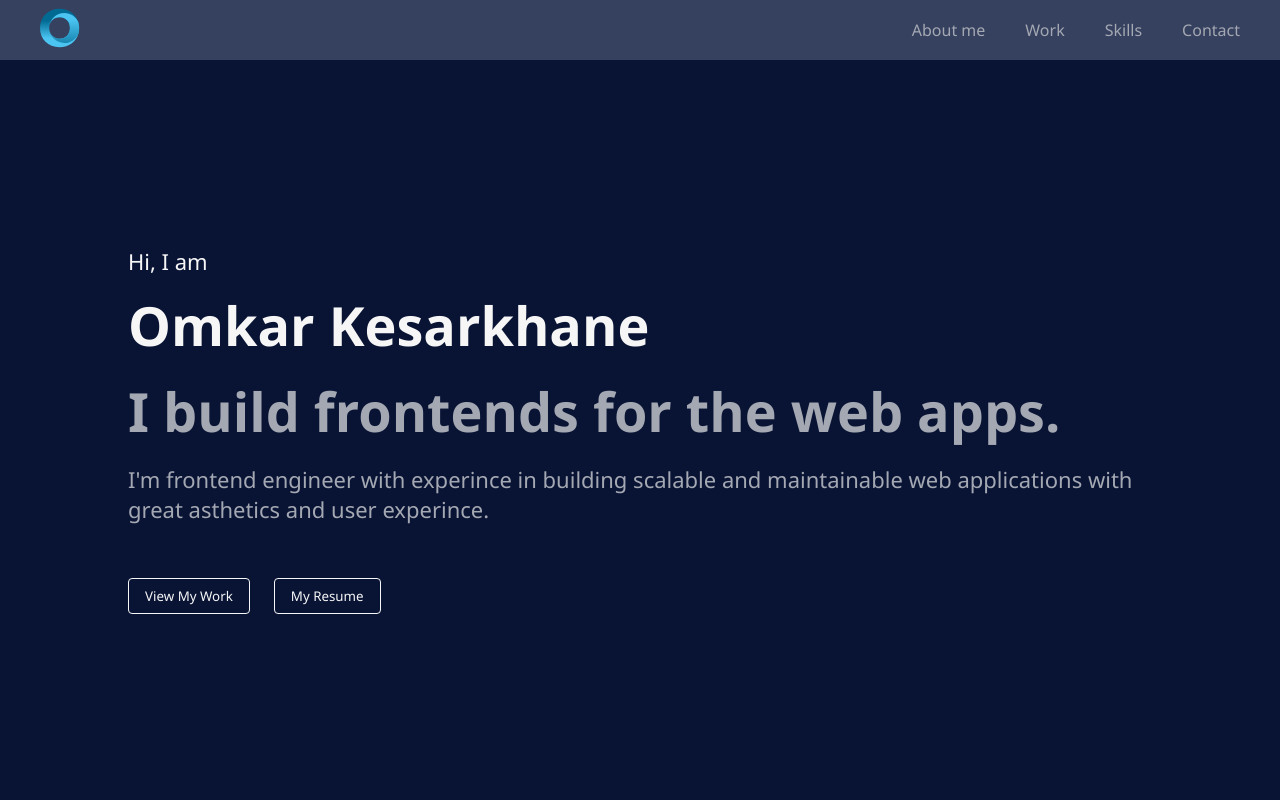
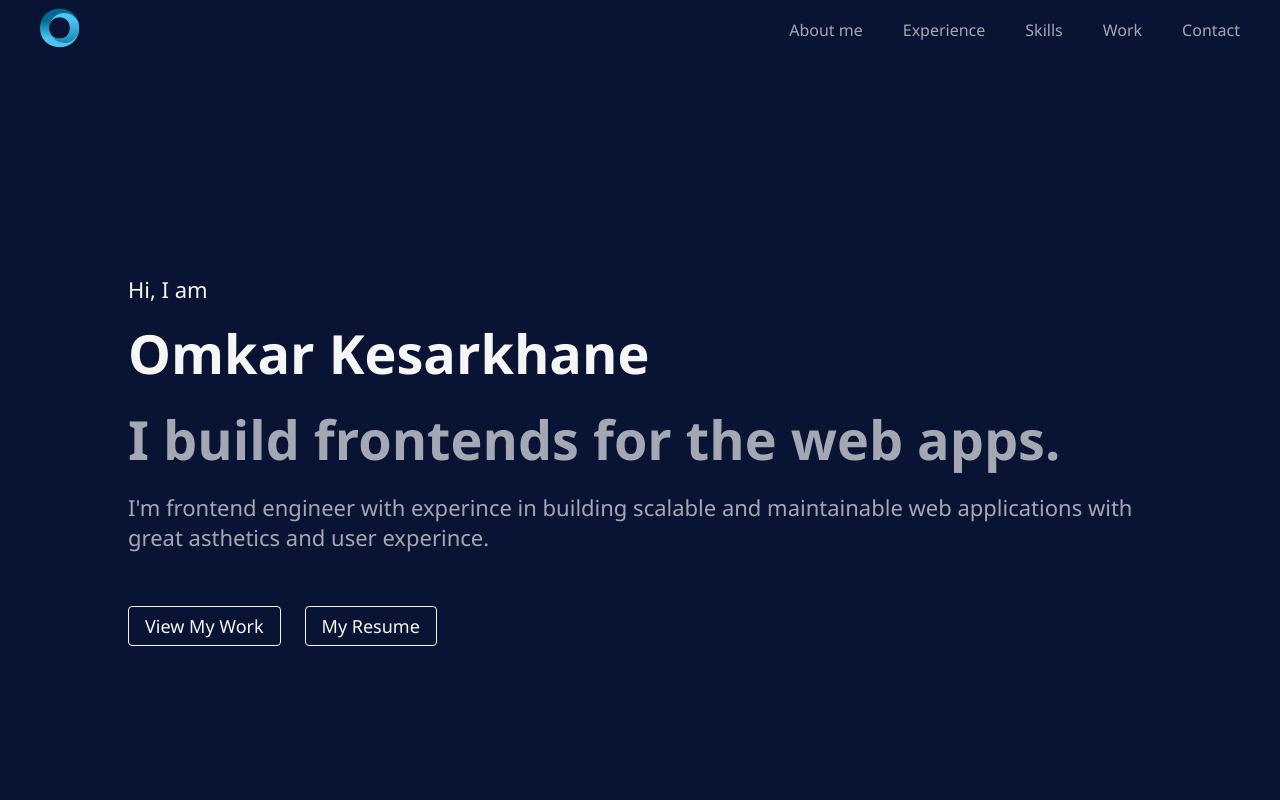
Before and after one commit to OmkarKesarkhane/website, a React (Create React App) app: page / in a window 1280 px wide. Shown: the top 800 px of the page. Built offline with nearby package versions, Linux system fonts and the light colour scheme.

Commit message:
FIX : Minor UI fixes

```diff
--- a/src/App.module.scss
+++ b/src/App.module.scss
@@ -1,3 +1,8 @@
+@import './SCSS/mixins';
 .App{
     background: var(--background);
+
+    @include Desktop(){
+        padding-top: 60px;
+    }
 }
--- a/src/Components/ContactMe/ContactMe.js
+++ b/src/Components/ContactMe/ContactMe.js
@@ -4,7 +4,7 @@ import { MdEmail } from 'react-icons/md';
 
 function ContactMe() {
   return (
-    <section id='contact-me'>
+    <section id='contact'>
       <div className={styles.contactContainer}>
         <div className='section-heading-container'>
           <p className='section-heading'>Get in touch</p>
--- a/src/Components/Home/Home.module.scss
+++ b/src/Components/Home/Home.module.scss
@@ -13,13 +13,13 @@
 }
 
 .home{
-
-    min-height: calc(100vh - 60px);
+    min-height: calc(100vh);
     display: flex;
     flex-direction: column;
     justify-content: center;
 
     .head{
+
         .hi{
             color: var(--secondary);
             font-size: $regular;
@@ -74,6 +74,16 @@
                 margin-top: 54px;
             }
 
+            button{
+                font-size: $small;
+                line-height: 20px;
+
+                @include Desktop() {
+                    font-size: $medium;
+                    line-height: 22px;
+                }
+            }
+
             .workbtn{
                 margin-right: 12px;
 
--- a/src/Components/Logo/Logo.js
+++ b/src/Components/Logo/Logo.js
@@ -9,8 +9,9 @@ function Logo() {
   const { state, dispatch } = useContext(portfolioContext);
   const [routes] = useState([
     { name: 'about-me', label: 'About me', id: '#about-me' },
+    { name: 'experience', label: 'Experience', id: '#experience' },
+    { name: 'skills', label: 'Skills', id: '#skills' },
     { name: 'projects', label: 'Work', id: '#projects' },
-    { name: 'skills', label: 'Skills', id: '#skills' },
     { name: 'contact', label: 'Contact', id: '#contact' },
   ]);
 
@@ -45,7 +46,7 @@ function Logo() {
             className={styles.crossContainer}
             onClick={(e) => handleClick(e)}
           >
-            <FaBars className='icon' />
+            <FaBars className='icon' size={20} />
           </div>
           <div
             style={{
@@ -54,7 +55,7 @@ function Logo() {
             className={styles.sliderList}
           >
             <div className={styles.icon}>
-              <FaTimes onClick={(e) => handleClick(e)} />
+              <FaTimes size={20} onClick={(e) => handleClick(e)} />
             </div>
             <ul>
               {routes &&
--- a/src/Components/Logo/Logo.module.scss
+++ b/src/Components/Logo/Logo.module.scss
@@ -1,3 +1,5 @@
+@import '../../SCSS/variables';
+
 .navbar-container{
   width: 100%;
 
@@ -7,7 +9,11 @@
     justify-content: space-between;
     align-items: center;
     padding: 0 40px;
-    background: var(--light-background);
+    position: fixed;
+    background-color: var(--background);
+    width: 100%;
+    z-index: 999;
+    top: 0;
 
     .links-container{
       display: flex;
@@ -28,15 +34,22 @@
   .drawer{
     padding: 20px;
     display: flex;
-    justify-content: flex-start;
+    justify-content: flex-end;
     width: 100%;
     background: var(--background);
+    position: fixed;
+    z-index: 999;
+    top: 0;
 
     .crossContainer{
-      display: flex;
-      flex-direction: column;
-      width: fit-content;
       color: var(--secondary);
+      width: 100%;
+      text-align: right;
+      cursor: pointer;
+
+      &:hover{
+        color: var(--primary);
+      }
     }
   }
 
@@ -44,16 +57,24 @@
 
   .sliderList {
     position: fixed;
-    background-color: var(--primary);
-    width: 50%;
+    background-color: var(--light-background);
+    width: 70%;
     height: 100%;
-    left: 0;
+    right: 0;
     top: 0;
+    padding: 16px 24px;
+    box-shadow: 0px 0px 18px 1px #393a3d;
+    z-index: 999;
 
     .icon{
       color: var(--secondary);
       width: 100%;
       text-align: right;
+      cursor: pointer;
+
+      &:hover{
+        color: var(--primary);
+      }
     }
 
     ul{
@@ -63,16 +84,12 @@
         margin: 15px 0;
         padding-left: 5px;
         font-size: 16px;
-        color: var(--background);
+        color: var(--secondary);
         height: 30px;
-        border-bottom: 1px solid rgb(194, 194, 196);
-      }
-      Link {
-        text-decoration: none;
-      }
-      li:hover {
-        transform: scale(1.05);
-        color: rgb(247, 247, 247);
+
+        &:hover {
+          color: var(--primary) !important;
+        }
       }
     }
   }
--- a/src/Components/Projects/Projects.js
+++ b/src/Components/Projects/Projects.js
@@ -1,9 +1,9 @@
 import React from 'react';
 import styles from './Projects.module.scss';
-// import zomato from '../../Images/projects/Zomato.png';
+import zomato from '../../Images/projects/Zomato.png';
 import organiser from '../../Images/projects/pro-organiser.jpg';
-// import FinancePortfolio from '../../Images/projects/FinancePortfolio.png';
-// import expenseTracker from '../../Images/projects/ExpenseTracker.png';
+import FinancePortfolio from '../../Images/projects/FinancePortfolio.png';
+import expenseTracker from '../../Images/projects/ExpenseTracker.png';
 import FoodDeliveryApp from '../../Images/projects/FoodDevlieryApp.png';
 import { FaExternalLinkAlt, FaGithub } from 'react-icons/fa';
 
@@ -12,7 +12,11 @@ function Projects() {
     {
       name: 'Food Order Application',
       description:
-        'Pro organiser is an app where one can add tasks, assign team members to the task and track task progress. The created task can be moved/dragged between different lanes as per the progress. The created task can be moved/dragged between different lanes as per the progress The created task can be moved/dragged between different lanes as per the progress The created task can be moved/dragged between different lanes as per the progress',
+        "Built using Zomato API's to get freshest restaurant content." +
+        ' One can search for avaible restaurants, cafes, etc. available near his location and can order it.' +
+        ' This API searches for restaurants by name, cuisine, or location, a detailed information including ratings.' +
+        ' HTML5 Geolocation API is used to automatically detect location.' +
+        ' Restaurants can be sorted and filted by cuisine.',
       github: 'https://github.com/GA-Capstone-Team1/food-delivery-app',
       link: 'https://getyourfood.netlify.app/',
       stack: ['React', ' Material-ui', 'React-hooks', 'Redux', 'Firebase'],
@@ -26,6 +30,32 @@ function Projects() {
       link: 'https://pro-organiser.netlify.app',
       stack: ['React', 'React-hooks', 'Redux', 'Firebase'],
       image: organiser,
+    },
+    {
+      name: 'Expense Tracker',
+      description:
+        'Expense tracker is an appliation to track expenses. One can track his saving and expenses.',
+      github: 'https://github.com/OmkarK05/Expense-Tracker-React-App',
+      link: 'https://track-your-expenses.netlify.app',
+      stack: ['React', 'React-hooks', 'Firebase'],
+      image: expenseTracker,
+    },
+    {
+      name: 'Finance Portfolio Tracker',
+      description:
+        'Financial portfolio tracker allows you to trace the movements of your individual holdings. You can see how your current allocation stacks up with your long-term goals and get an idea of how your portfolio is doing compared to the rest of the market. ',
+      github: 'https://github.com/OmkarK05/financial-portfolio-tracker-app',
+      link: 'https://OmkarK05.github.io/financial-portfolio-tracker-app/',
+      stack: ['React', 'React-hooks', 'Redux', 'Firebase'],
+      image: FinancePortfolio,
+    },
+    {
+      name: 'Zomato Landing Page (static UI)',
+      description: 'This is responsive UI of zomato landing page',
+      github: 'https://github.com/OmkarK05/zomato-replica',
+      link: 'https://OmkarK05.github.io/zomato-replica/',
+      stack: ['HTML', 'CSS', 'SASS'],
+      image: zomato,
     },
   ];
   return (
@@ -51,10 +81,22 @@ function Projects() {
                 </div>
                 <div className={styles.links}>
                   <div className={styles.link}>
-                    <FaGithub size='26' title='Github' />
+                    <a
+                      href={project['github']}
+                      target='_blank'
+                      rel='noopener noreferrer'
+                    >
+                      <FaGithub size='26' title='Github' />
+                    </a>
                   </div>
                   <div className={styles.link}>
-                    <FaExternalLinkAlt size='22' title='View Project' />
+                    <a
+                      href={project['link']}
+                      target='_blank'
+                      rel='noopener noreferrer'
+                    >
+                      <FaExternalLinkAlt size='22' title='View Project' />
+                    </a>
                   </div>
                 </div>
               </div>
--- a/src/SCSS/_global.scss
+++ b/src/SCSS/_global.scss
@@ -37,6 +37,6 @@
     padding: 24px 0;
 
     @include Desktop(){
-        padding: 50px 0;
+        padding: 65px 0 50px 0;
     }
   }
```
